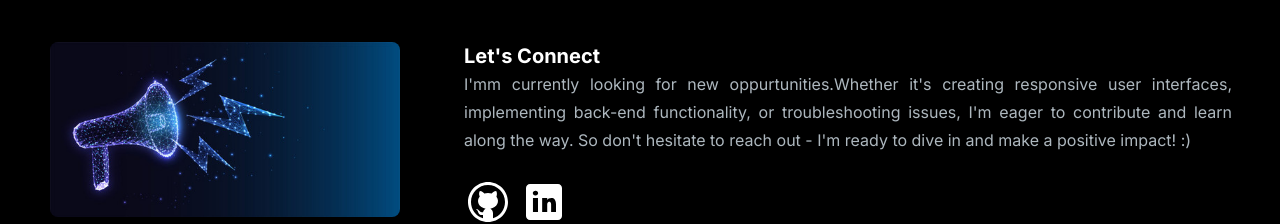
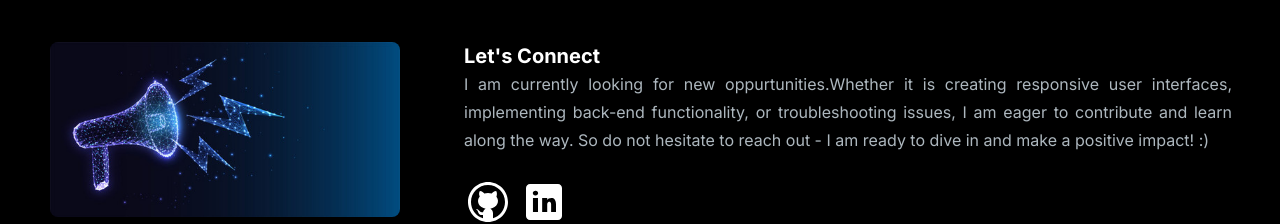
Before and after one commit to CodingAesthete/Portfolio-Website, a Next.js app: page / in a window 1280 px wide. Shown: the part 2028-2252 px from the top of the page. Built offline with nearby package versions, Linux system fonts and the light colour scheme.

Commit message:
Fix Contact Text

```diff
--- a/src/app/components/EmailSection.jsx
+++ b/src/app/components/EmailSection.jsx
@@ -11,7 +11,7 @@ const EmailSection = () => {
         <h5 className="text-xl font-bold text-white my-0">Let's Connect</h5>
         <p className="text-[#ADB7BE] mb-6 max-w-3xl leading-7 text-center sm:text-justify">
           {" "}
-          I'mm currently looking for new oppurtunities.Whether it's creating responsive user interfaces, implementing back-end functionality, or troubleshooting issues, I'm eager to contribute and learn along the way. So don't hesitate to reach out - I'm ready to dive in and make a positive impact! :)
+          I am currently looking for new oppurtunities.Whether it is creating responsive user interfaces, implementing back-end functionality, or troubleshooting issues, I am eager to contribute and learn along the way. So do not hesitate to reach out - I am ready to dive in and make a positive impact! :)
         </p>
         <div className="socials flex flex-row gap-2">
           <Link href="https://github.com/CodingAesthete">
```
